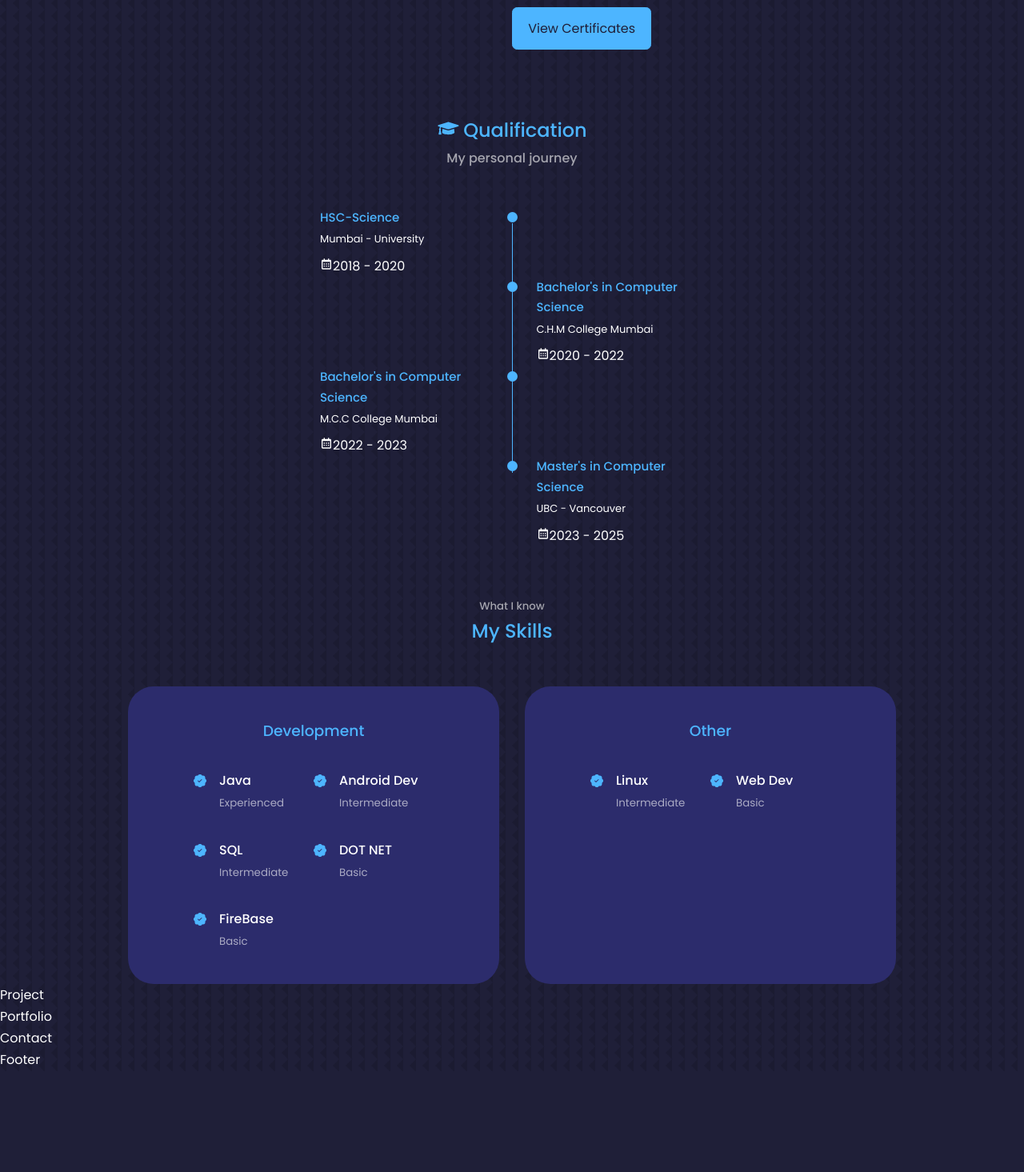
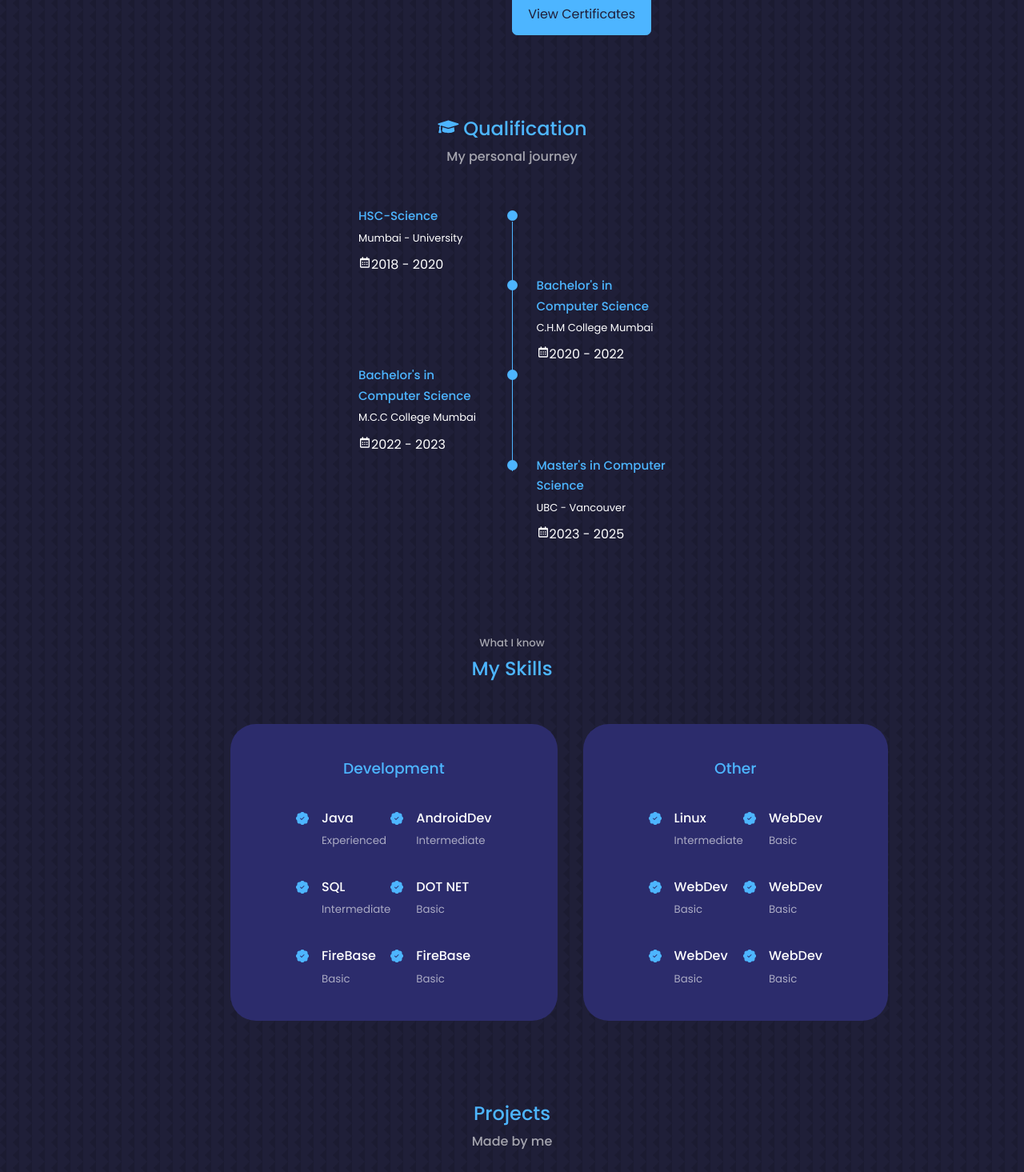
Before and after one commit to JayChavan-23/Portfolio, a React (Create React App) app: page / in a window 1280 px wide. Shown: the part 1332-2797 px from the top of the page at 80% size. Before the commit the page ends 2671 px from the top, so only its background shows below. Built offline with nearby package versions, Linux system fonts and the light colour scheme.

Commit message:
Project done

```diff
--- a/src/components/about/About.jsx
+++ b/src/components/about/About.jsx
@@ -25,19 +25,19 @@ const About = () => {
                 <article className='about__card'>
                   <AiOutlineFileDone className='about__icon'/>
                   <h5>Projects</h5>
-                  <small>5+ Completed projects</small>
+                  <small>5+ Completed </small>
                 </article>
 
                 <article className='about__card'>
                   <BsPencil className='about__icon'/>
                   <h5>Blogs</h5>
-                  <small>6+ Blogs written</small>
+                  <small>6+ Blogswritten</small>
                 </article>
 
                 <article className='about__card'>
                   <FaAward className='about__icon'/>
                   <h5>Certificates</h5>
-                  <small>10+ Certificates earned</small>
+                  <small>10+<br/> Certificates </small>
                 </article>
                 </div>
                 <p>Lorem ipsum dolor sit amet consectetur, adipisicing elit. Voluptates nostrum perferendis
--- a/src/components/about/about.css
+++ b/src/components/about/about.css
@@ -1,4 +1,6 @@
+
 .about__container{
+
     display: grid;
     grid-template-columns: 35% 50%;
     gap: 15%;
@@ -34,6 +36,7 @@
     border-radius: 1rem;
     padding: 2rem;
     text-align: center;
+
 }
 .about__card:hover{
     background: transparent;
@@ -58,7 +61,7 @@
 }
 
 .about__content p{
-    margin: 2rem 0 2.6rem;
+    margin: 2rem 0 1.5rem;
     color: var(--color-light);
 }
 @media screen and (max-width: 1024px) {
--- a/src/components/experience/Experience.jsx
+++ b/src/components/experience/Experience.jsx
@@ -8,7 +8,7 @@ const Experience = () => {
       <h5>What I know</h5>
       <h2>My Skills</h2>
 
-      <div className="container experience__container">
+      <div className=" experience__container">
         <div className="experience__development">
           <h3>Development</h3>
           <div className="experience__content">
@@ -22,7 +22,7 @@ const Experience = () => {
             <article className='experience__details'>
               <BsPatchCheckFill className='experience__details-icons'/>
               <div>
-              <h4>Android Dev</h4>
+              <h4>AndroidDev</h4>
               <small className='text-light'>Intermediate</small>
               </div>
             </article>
@@ -37,6 +37,13 @@ const Experience = () => {
               <BsPatchCheckFill className='experience__details-icons'/>
               <div>
               <h4>DOT NET</h4>
+              <small className='text-light'>Basic</small>
+              </div>
+            </article>
+            <article className='experience__details'>
+              <BsPatchCheckFill className='experience__details-icons'/>
+              <div>
+              <h4>FireBase</h4>
               <small className='text-light'>Basic</small>
               </div>
             </article>
@@ -63,7 +70,35 @@ const Experience = () => {
             <article className='experience__details'>
               <BsPatchCheckFill className='experience__details-icons'/>
               <div>
-              <h4>Web Dev</h4>
+              <h4>WebDev</h4>
+              <small className='text-light'>Basic</small>
+              </div>
+            </article>
+            <article className='experience__details'>
+              <BsPatchCheckFill className='experience__details-icons'/>
+              <div>
+              <h4>WebDev</h4>
+              <small className='text-light'>Basic</small>
+              </div>
+            </article>
+            <article className='experience__details'>
+              <BsPatchCheckFill className='experience__details-icons'/>
+              <div>
+              <h4>WebDev</h4>
+              <small className='text-light'>Basic</small>
+              </div>
+            </article>
+            <article className='experience__details'>
+              <BsPatchCheckFill className='experience__details-icons'/>
+              <div>
+              <h4>WebDev</h4>
+              <small className='text-light'>Basic</small>
+              </div>
+            </article>
+            <article className='experience__details'>
+              <BsPatchCheckFill className='experience__details-icons'/>
+              <div>
+              <h4>WebDev</h4>
               <small className='text-light'>Basic</small>
               </div>
             </article>
--- a/src/components/experience/experience.css
+++ b/src/components/experience/experience.css
@@ -1,4 +1,5 @@
 .experience__container{
+    margin: 0 18rem;
     display: grid;
     grid-template-columns: 1fr 1fr;
     gap: 2rem;
@@ -42,6 +43,7 @@
 @media screen and (max-width: 1024px) {
     .experience__container{
         grid-template-columns: 1fr;
+        margin: 0 auto;
     }
     .experience__container > div{
         width:80% ;
@@ -56,6 +58,7 @@
 /*=======MEDIA QUERIES (small DEVICES) ========*/
 @media screen and (max-width: 600px) {
     .experience__container{
+        margin: 0 2rem;
         gap :1rem;
     }
     .experience__container > div{
--- a/src/components/nav/Nav.jsx
+++ b/src/components/nav/Nav.jsx
@@ -13,7 +13,7 @@ const Nav = () => {
     <nav>
       <a href="#" onClick={() => setActiveNav('#')} className={activeNav === '#'? 'active':''}><AiOutlineHome/></a>
       <a href="#about" onClick={() => setActiveNav('#about')} className={activeNav === '#about'? 'active':''} ><AiOutlineUser/></a>
-      <a href="#experience"onClick={() => setActiveNav('#experience')} className={activeNav === '#experience'? 'active':''}><FiBook/></a>
+      <a href="#Projects"onClick={() => setActiveNav('#Projects')} className={activeNav === '#Projects'? 'active':''}><FiBook/></a>
       <a href="#portfolio"onClick={() => setActiveNav('#portfolio')} className={activeNav === '#portfolio'? 'active':''}><BsPencil/></a>
       <a href="#contact"onClick={() => setActiveNav('#contact')} className={activeNav === '#contact'? 'active':''}><MdOutlineMessage/></a>
     </nav>
--- a/src/components/project/Project.jsx
+++ b/src/components/project/Project.jsx
@@ -1,10 +1,98 @@
 import React from 'react'
 import './project.css'
+import {AiOutlineFileDone} from 'react-icons/ai'
+import {BsArrowRight} from 'react-icons/bs'
+import {BiMap} from 'react-icons/bi'
 
 
 const Project = () => {
   return (
-    <section>Project</section>
+    <section className='project section' id='Projects'>
+      <h2 className="section__title">Projects</h2>
+      <h5 className="section__subtitle">Made by me</h5>
+
+      <div className="project__container grid">
+
+        {/* ===================== Project 1 =====================*/}
+
+        <div className="project__content">
+          <div>
+           <i className='project__icon'><AiOutlineFileDone/></i>
+           <h3 className="project__title">Library <br/> Management</h3>
+          </div>
+          <span className="button button--flex button--small button--link project__button">
+            Case study
+            <BsArrowRight className='button__icon' />
+          </span>
+        </div>
+
+        {/* ===================== Project 2 =====================*/}
+
+        <div className="project__content">
+          <div>
+           <i className='project__icon'><BiMap/></i>
+           <h3 className="project__title">Path <br/> Finder</h3>
+          </div>
+          <span className="button button--flex button--small button--link project__button">
+            Case study
+            <BsArrowRight className='button__icon'/>
+          </span>
+        </div>
+
+        {/* ===================== Project 3 =====================*/}
+
+        <div className="project__content">
+          <div>
+           <i className='project__icon'><AiOutlineFileDone/></i>
+           <h3 className="project__title">Project <br/> Name</h3>
+          </div>
+          <span className="button button--flex button--small button--link project__button">
+            Case study
+            <BsArrowRight className='button__icon'/>
+          </span>
+        </div>
+
+        {/* ===================== Project 4 =====================*/}
+
+        <div className="project__content">
+          <div>
+           <i className='project__icon'><AiOutlineFileDone/></i>
+           <h3 className="project__title">Project  <br/> Name</h3>
+          </div>
+          <span className="button button--flex button--small button--link project__button">
+            Case study
+            <BsArrowRight className='button__icon'/>
+          </span>
+        </div>
+
+        {/* ===================== Project 5 =====================*/}
+
+        <div className="project__content">
+          <div>
+           <i className='project__icon'><AiOutlineFileDone/></i>
+           <h3 className="project__title">Project <br/> Name</h3>
+          </div>
+          <span className="button button--flex button--small button--link project__button">
+            Case study
+            <BsArrowRight className='button__icon'/>
+          </span>
+        </div>
+        {/* ===================== Project 6 =====================*/}
+
+        <div className="project__content">
+          <div>
+           <i className='project__icon'><AiOutlineFileDone/></i>
+           <h3 className="project__title">Project <br/> Name</h3>
+          </div>
+          <span className="button button--flex button--small button--link project__button">
+            Case study
+            <BsArrowRight className='button__icon'/>
+          </span>
+        </div>
+
+      </div>
+
+    </section>
   )
 }
 
--- a/src/components/project/project.css
+++ b/src/components/project/project.css
@@ -0,0 +1,137 @@
+.button{
+    display: inline-block;
+    background-color: var(--color-primary);
+    color: #fff;
+    padding: 1rem;
+    border-radius: .5rem;
+}
+
+.button__icon{
+    font-size: 1.25rem;
+    margin-left: .5rem;
+    transition: .3s;
+}
+.button--flex{
+    display: inline-flex;
+    align-items: center;
+}
+.button--small{
+    padding: .75rem 1rem;
+}
+.button--link{
+    padding: 0;
+    background-color: transparent;
+    color: var(--first-color);
+}
+
+
+
+.grid{
+    display: grid;
+    gap: 1.5rem;
+}
+
+.section{
+    padding: 2rem 0 4rem;
+}
+
+.container{
+    max-width: 768px;
+    margin-left: 1.5rem;
+    margin-right: 1.5rem;
+
+}
+
+.project__container{
+    margin-left: 2.5rem;
+    margin-right: 2.5rem;
+    gap: 2rem;
+    grid-template-columns: repeat(1,1fr);
+}
+.project__content{
+    position: relative;
+    background-color:var(--color-bg-variant) ;
+    padding: 3.5rem .5rem 1.25rem 1.5rem;
+    border-radius: .5rem;
+    box-shadow: 2px 2px 4px var(--color-primary) ;
+    transition: .3s;
+}
+.project__content:hover{
+    box-shadow: 0 8px 18px var(--color-primary) ;
+}
+
+.project__icon{
+    display: block;
+    font-size: 1.5rem;
+    color: var(--color-primary);
+    margin-bottom:1rem ;
+}
+
+.project__title{
+    font-size: 1.25rem;
+    margin-bottom: 1rem;
+
+
+}
+
+.project__button{
+    cursor: pointer;
+    font-size: .90rem;
+    color: var(--color-primary);
+
+
+}
+.project__button:hover .button__icon{
+    transform: translateX(.25rem);
+}
+
+@media screen and (max-width:350px)
+{
+    .container{
+        margin-left:1rem;
+        margin-right: 1rem;
+    }
+
+    .project__container{
+        grid-template-columns: max-content;
+        justify-content: center;
+    }
+    .project__content{
+        padding-right: 3.5rem;
+    }
+}
+
+
+@media screen and (min-width:568px) {
+    .project__container{
+        grid-template-columns: repeat(2,1fr);
+
+    }
+}
+
+@media screen and (min-width:768px) {
+    .container{
+        margin-left: 2rem;
+        margin-right: 2rem;
+    }
+    .section{
+        padding: 6rem 0 2rem;
+    }
+
+    .project__container{
+        grid-template-columns: repeat(3,218px);
+        justify-content: center;
+    }
+    .project__icon{
+        font-size: 2rem;
+    }
+    .project__content{
+        padding: 6rem 0 2rem 2.5rem;
+    }
+}
+@media screen and (min-width:1024px)
+{
+    .project__container{
+        grid-template-columns: repeat(3,300px);
+    }
+}
--- a/src/components/qualification/qualification.css
+++ b/src/components/qualification/qualification.css
@@ -80,6 +80,7 @@
 @media screen and (min-width:1024px) {
     .qualification{
         padding-top: 5rem;
+        margin-bottom:5rem ;
     }
 
 
```
